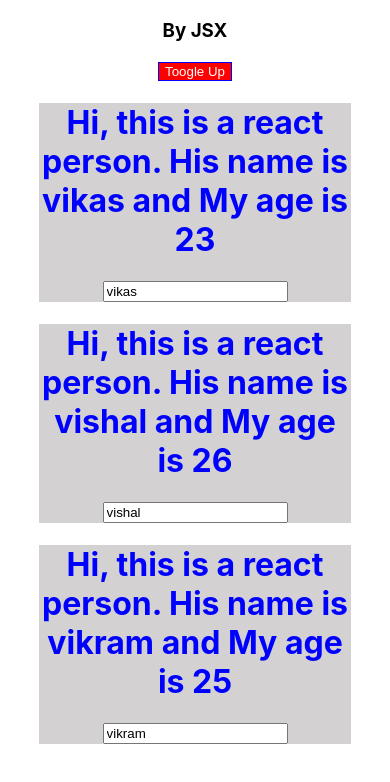
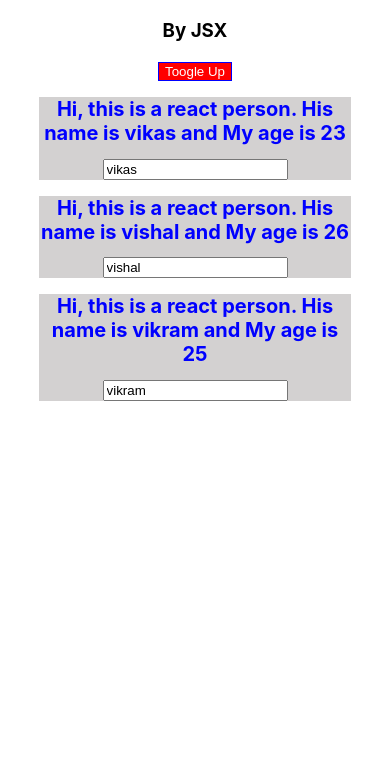
Before and after one commit to vikasgupta001/learningReact, a React (Create React App) app: page / in a window 390 px wide. Both pictures are taken after a click on the button "Toggle Down". Shown: the top 782 px of the page. Built offline with nearby package versions, Linux system fonts and the light colour scheme.

Commit message:
Using Radium for Media Queries

```diff
--- a/src/App.js
+++ b/src/App.js
@@ -1,7 +1,7 @@
 import React, { Component } from 'react';
 import './App.css';
 import Person from './Person/Person';
-import  Radium from 'radium';
+import  Radium,{StyleRoot} from 'radium';
 
 class App extends Component {
   state ={
@@ -78,11 +78,14 @@ class App extends Component {
       textIndicator.push('italic');
 
     return (
-      <div className='App'>
-        <h3 className={textIndicator.join(' ')}> By JSX</h3>
-            <button style={style} onClick={this.toggleDiv}>{this.state.toggleBtnText}</button>
-            {personCon}
-      </div>
+      <StyleRoot>
+          <div className='App'>
+            <h3 className={textIndicator.join(' ')}> By JSX</h3>
+                <button style={style} onClick={this.toggleDiv}>{this.state.toggleBtnText}</button>
+                {personCon}
+          </div>
+      </StyleRoot>
+
     )
   }
 }
--- a/src/Person/Person.js
+++ b/src/Person/Person.js
@@ -1,12 +1,22 @@
 import React from "react";
 import "./Person.css"
+import Radium from 'radium';
+const personStyle ={
+    '@media (max-width:1140px)':{
+        'font-size':'smaller'
+    },
+    '@media (max-width:972px)':{
+        'font-size':'x-small'
+    }
+}
 const person = (props)=>{
     return (
-    <div className="Person">
+    <div className="Person" style={personStyle}>
         <h1  onClick={props.click}>Hi, this is a react person. His name is {props.name} and My age is {props.age}</h1>
             <input type="text" onChange={props.change} value={props.name}/>
     </div>
     )
 }
 
-export default person;
+
+export default Radium(person);
```
